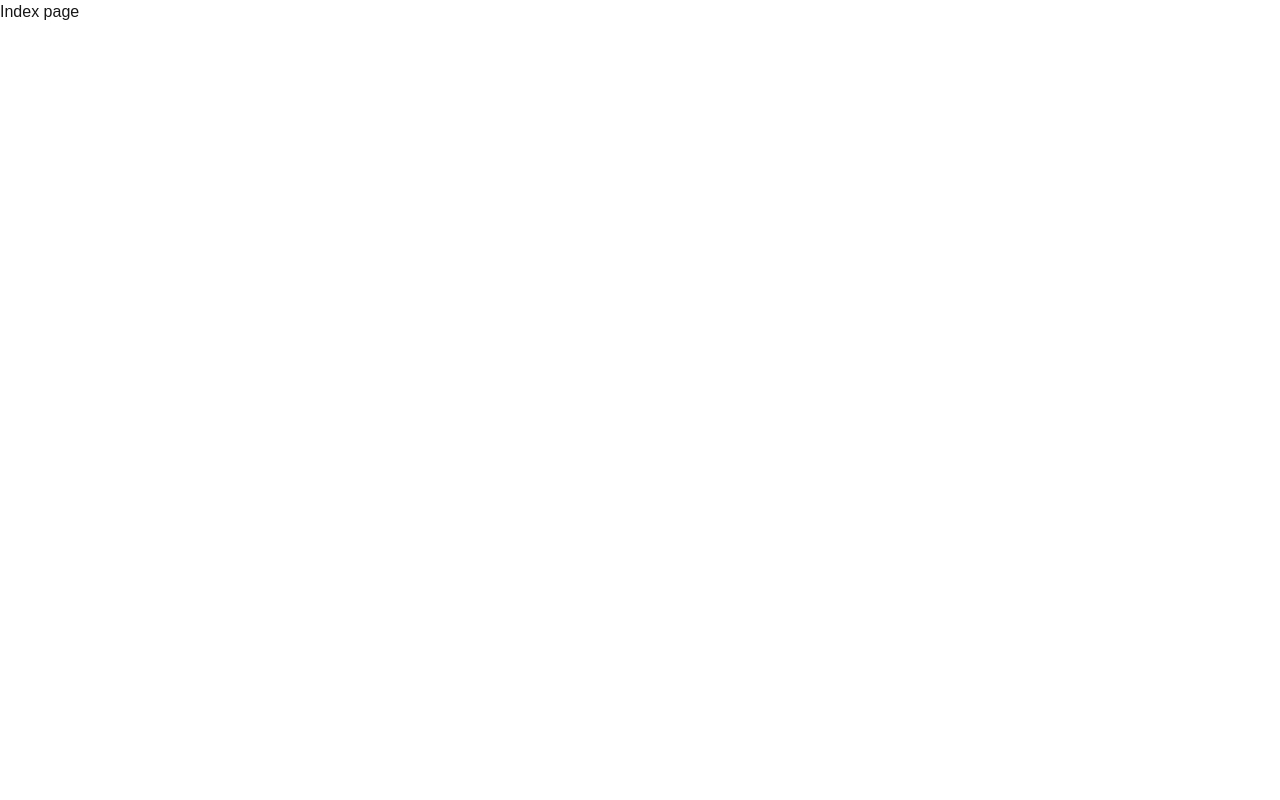
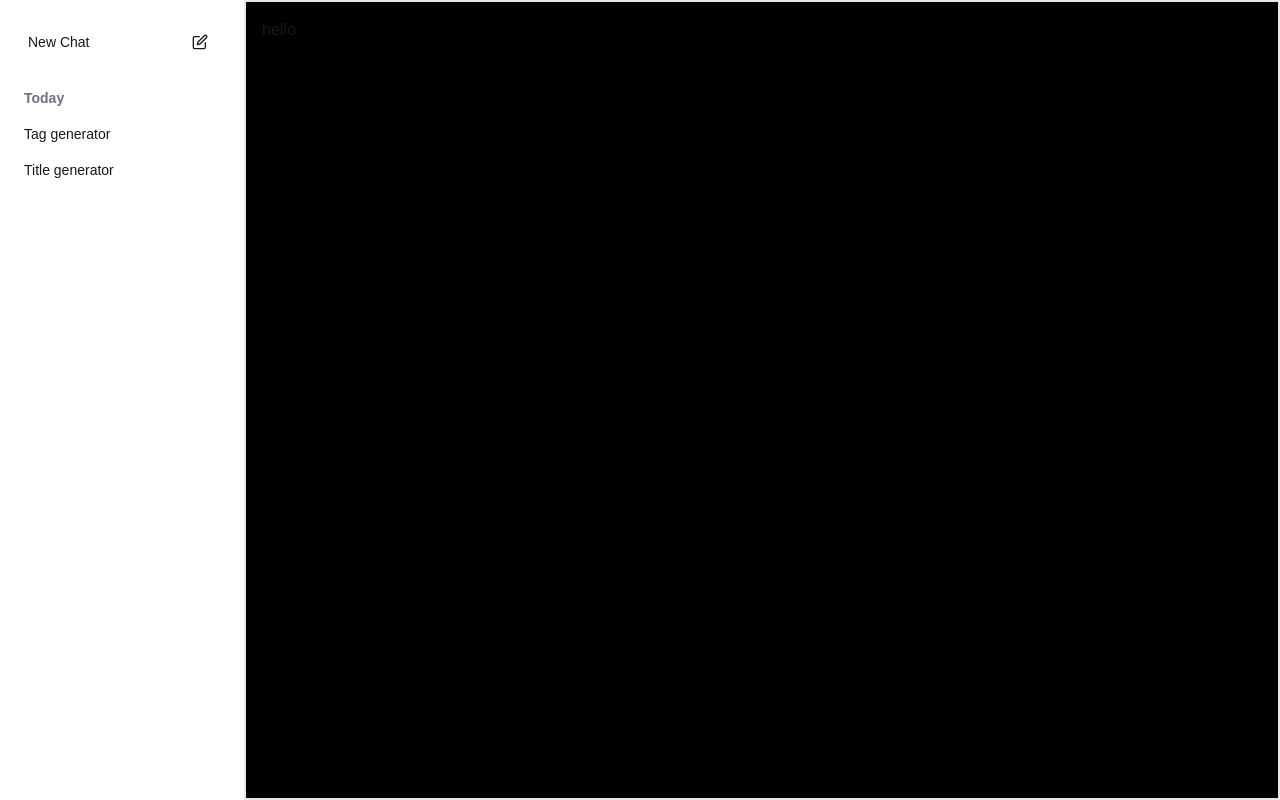
Before and after one commit to yasminie/purple, a Next.js app: page /landing in a window 1280 px wide. Built offline with nearby package versions, Linux system fonts and the light colour scheme.

Commit message:
landing page UI

```diff
--- a/app/globals.css
+++ b/app/globals.css
@@ -25,3 +25,11 @@ body {
     text-wrap: balance;
   }
 }
+
+.questrial {
+  font-family: var(--font-questrial);
+}
+
+.roboto {
+  font-family: var(--font-roboto);
+}
--- a/app/landing/page.tsx
+++ b/app/landing/page.tsx
@@ -1,8 +1,15 @@
+import Navbar from '@/components/Navbar';
 import React from 'react'
 
 const Landing = () => {
   return (
-    <div>Index page</div>
+    <div className="min-h-screen w-full flex">
+      <Navbar/>
+
+      <main className="min-h-screen w-full bg-black border-2 p-4">
+        hello
+      </main>
+    </div>
   )
 }
 
--- a/app/layout.tsx
+++ b/app/layout.tsx
@@ -1,5 +1,6 @@
 import type { Metadata } from "next";
 import localFont from "next/font/local";
+import { Questrial, Roboto } from "next/font/google";
 import "./globals.css";
 
 const geistSans = localFont({
@@ -11,6 +12,18 @@ const geistMono = localFont({
   src: "./fonts/GeistMonoVF.woff",
   variable: "--font-geist-mono",
   weight: "100 900",
+});
+
+const questrial = Questrial({
+  subsets: ["latin"],
+  weight: ["400"],
+  variable: "--font-questrial",
+});
+
+const roboto = Roboto({
+  subsets: ["latin"],
+  weight: ["400", "700"],
+  variable: "--font-roboto",
 });
 
 export const metadata: Metadata = {
@@ -26,7 +39,7 @@ export default function RootLayout({
   return (
     <html lang="en">
       <body
-        className={`${geistSans.variable} ${geistMono.variable} antialiased`}
+        className={`${geistSans.variable} ${geistMono.variable} ${questrial.variable} ${roboto.variable} antialiased`}
       >
         {children}
       </body>
--- a/app/page.tsx
+++ b/app/page.tsx
@@ -34,10 +34,10 @@ export default function Home() {
 
               <TextGenerateEffect
                 words={logo}
-                className="text-center text-[40px] md:text-5xl lg:text-6xl mb-3"
+                className="questrial text-center text-[40px] md:text-5xl lg:text-6xl mb-3"
               />
 
-              <p className="tracking-widest text-xl text-center text-blue-100 max-w-80">
+              <p className="roboto tracking-widest text-xl text-center text-blue-100 max-w-80">
                 {`${slogan}`}
               </p>
 
@@ -45,14 +45,14 @@ export default function Home() {
 
                 <button className="p-[3px] relative m-2">
                   <div className="absolute inset-0 bg-gradient-to-r from-indigo-500 to-purple-500 rounded-lg" />
-                  <div className="px-8 py-2  bg-black rounded-[6px]  relative group transition duration-200 text-white hover:bg-transparent">
+                  <div className="roboto px-8 py-2  bg-black rounded-[6px]  relative group transition duration-200 text-white hover:bg-transparent">
                       Login
                   </div>
                 </button>
 
                 <button className="p-[3px] relative m-2">
                   <div className="absolute inset-0 bg-gradient-to-r from-indigo-500 to-purple-500 rounded-lg" />
-                  <div className="px-8 py-2  bg-black rounded-[6px]  relative group transition duration-200 text-white hover:bg-transparent">
+                  <div className="roboto px-8 py-2  bg-black rounded-[6px]  relative group transition duration-200 text-white hover:bg-transparent">
                       Sign Up
                   </div>
                 </button>
@@ -63,6 +63,9 @@ export default function Home() {
           </div>
         </div>
       </div>
+      <footer>
+        &copy; Copyright 2024 purple.ai
+      </footer>
     </main>
   );
 }
--- /dev/null
+++ b/components/Navbar.tsx
@@ -0,0 +1,74 @@
+import Link from 'next/link';
+import React from 'react'
+import { FiEdit } from "react-icons/fi";
+import { BsArchive, BsThreeDots } from "react-icons/bs";
+
+type Timeline = {
+    label: string;
+    timelines: {
+        title: string;
+        href: string;
+
+    }[];
+};
+
+const timelineData: Timeline[] = [
+    {
+        label: 'Today',
+        timelines: [
+            {
+                href: "page1",
+                title: "Tag generator"
+            },
+            {
+                href: "title-generator",
+                title: "Title generator"
+            },
+        ]
+    }
+
+];
+
+const Navbar = () => {
+  return (
+    <div className="min-h-screen relative w-full max-w-[244px] pl-4 pr-6 pt-20">
+
+        <div className="absolute top-5 left-0 pl-4 pr-6 w-full">
+            <button className="flex justify-between w-full items-center hover:bg-slate-800/80 rounded-lg p-3 transition-all">
+                <section className="flex items-center gap-2">
+                    <p className="text-sm">New Chat</p>
+                </section>
+                <FiEdit/>
+            </button>
+        </div>
+
+        <div className="w-full flex flex-col gap-5">
+            {timelineData.map((d, i) =>
+                <Timeline key={i} label={d.label} timelines={d.timelines}/>
+            )}
+        </div>
+    </div>
+  )
+}
+
+function Timeline(props: Timeline){
+    return (
+    <div className="w-full flex flex-col">
+        <p className="text-sm text-gray-500 font-bold p-2">{props.label}</p>
+
+        {props.timelines.map((d, i) =>
+
+            <Link key={i} className="p-2 group hover:bg-slate-800 rounded-lg transition-all text-sm w-full flex justify-between items-center ease-in-out" href={d.href}>
+                <div className="text-ellipsis overflow-hidden w-[80%] whitespace-nowrap">{d.title}</div>
+                <div className="transition-all items-center gap-3 hidden group-hover:flex ease-in-out duration-75">
+                    <BsThreeDots/>
+                    <BsArchive/>
+                </div>
+            </Link>
+        )}
+
+    </div>
+    );
+}
+
+export default Navbar
```
